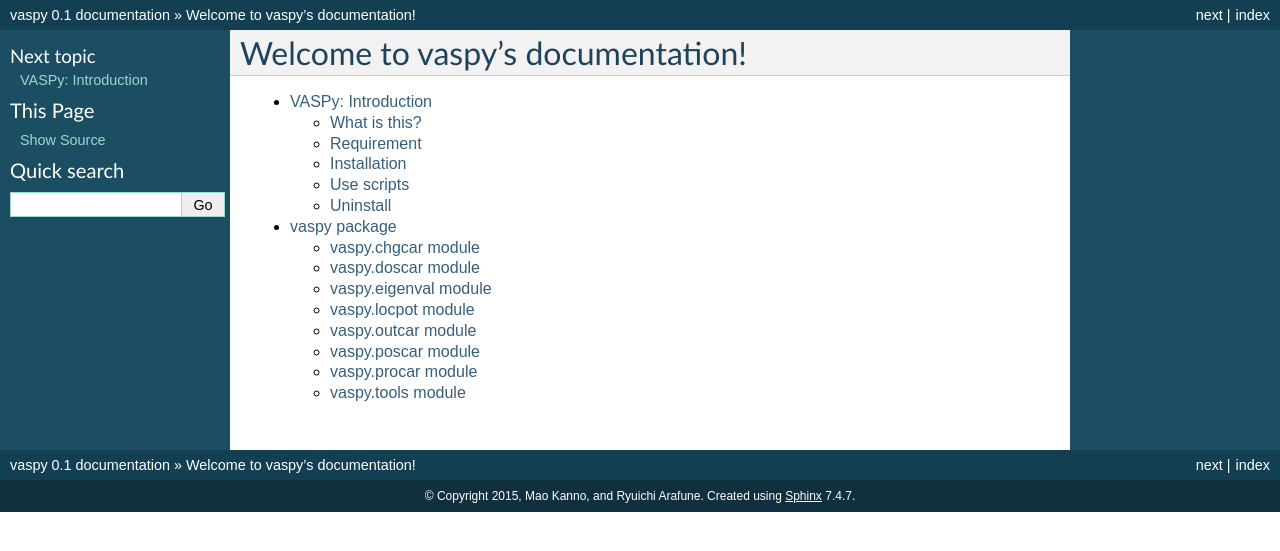
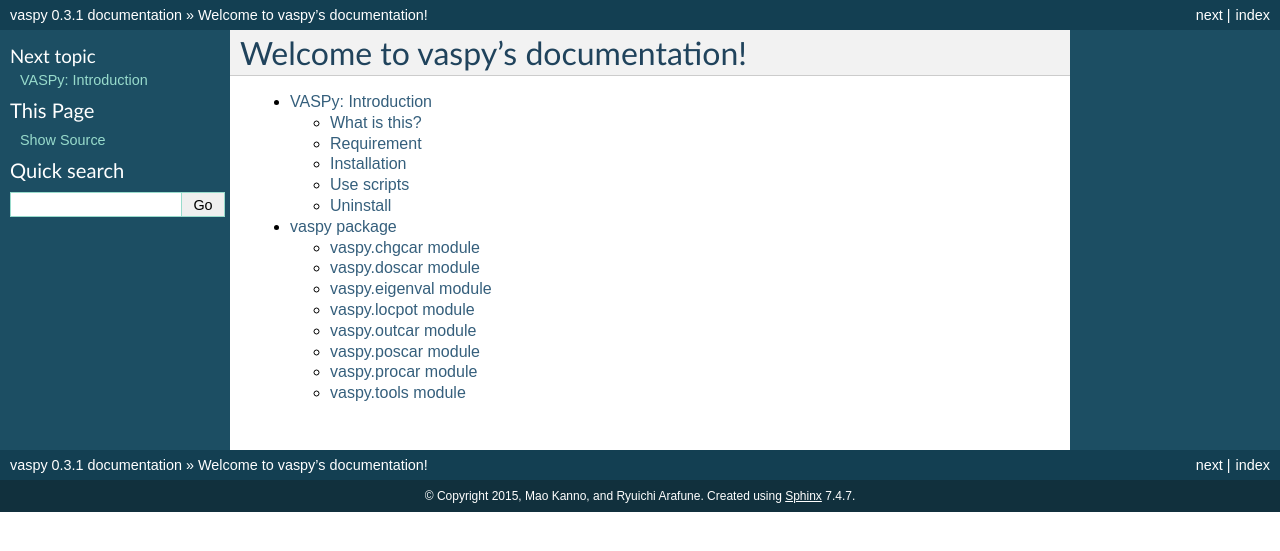
Before and after one commit to arafune/vaspy, a Sphinx documentation site: the page built from docs/index.rst, in a window 1280 px wide. Shown: the top 551 px of the page. Built offline with Sphinx 7.4.7, drawn with Linux system fonts in a browser that asks for light colours.

Commit message:
Document version follows the frame version

```diff
--- a/docs/conf.py
+++ b/docs/conf.py
@@ -56,9 +56,9 @@
 # built documents.
 #
 # The short X.Y version.
-version = '1.0'
+version = '0.3.1'
 # The full version, including alpha/beta/rc tags.
-release = '0.1'
+release = '0.3.1'
 
 # The language for content autogenerated by Sphinx. Refer to documentation
 # for a list of supported languages.
```
